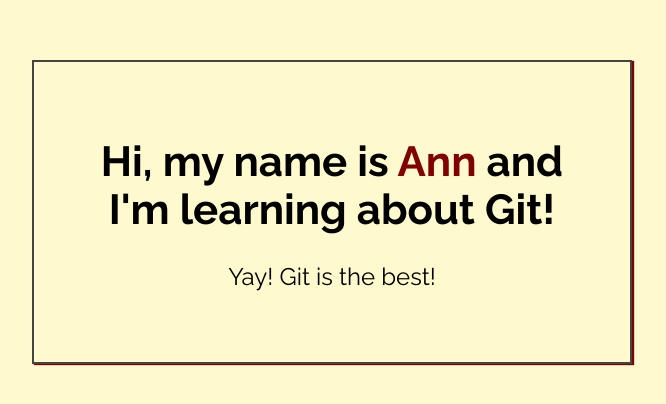
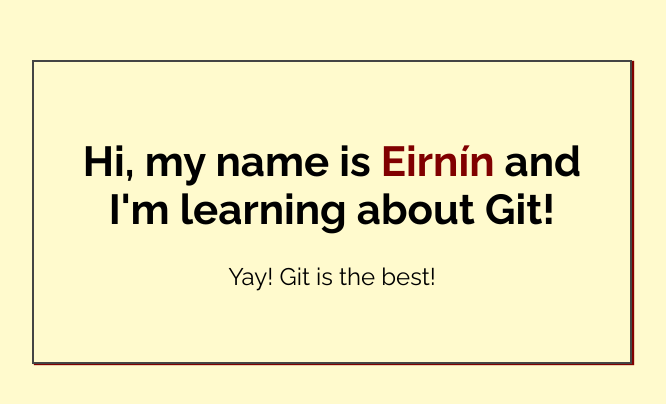
Before and after one commit to eirnin/my-first-repo, a plain HTML site: page index.html in a window 1280 px wide. Shown: the part 188-592 px from the top of the page, without its empty margins (308-974 px from the left). Drawn offline with Linux system fonts and the light colour scheme.

Commit message:
Added name to index.html

```diff
--- a/index.html
+++ b/index.html
@@ -14,7 +14,7 @@
 <body>
 
     <div class="greeting">
-        <h1>Hi, my name is <span class="highlight">Ann</span> and I'm learning about Git! </h1>
+        <h1>Hi, my name is <span class="highlight">Eirnín</span> and I'm learning about Git! </h1>
 
         <p>Yay! Git is the best!</p>
     </div>
```
